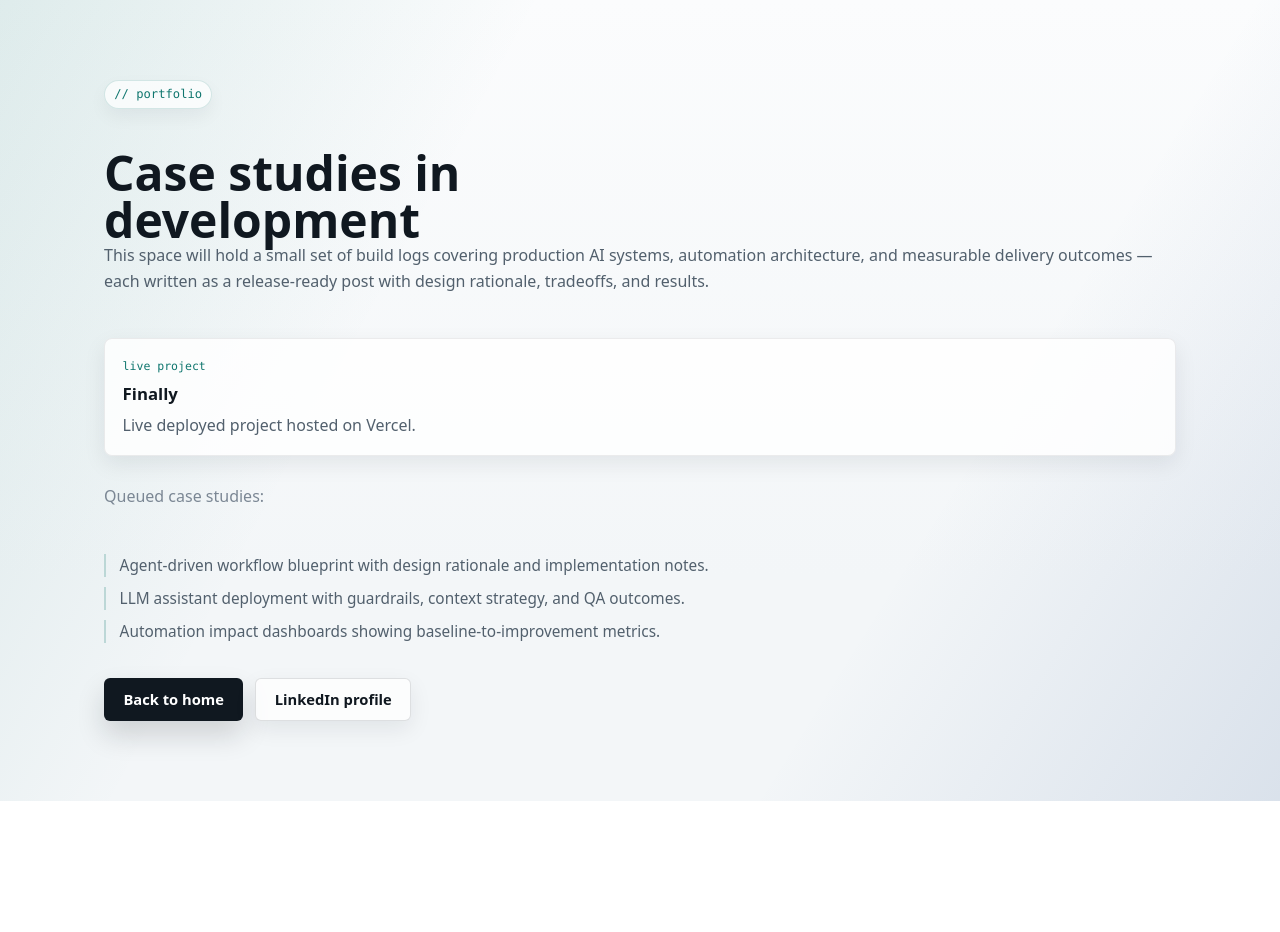
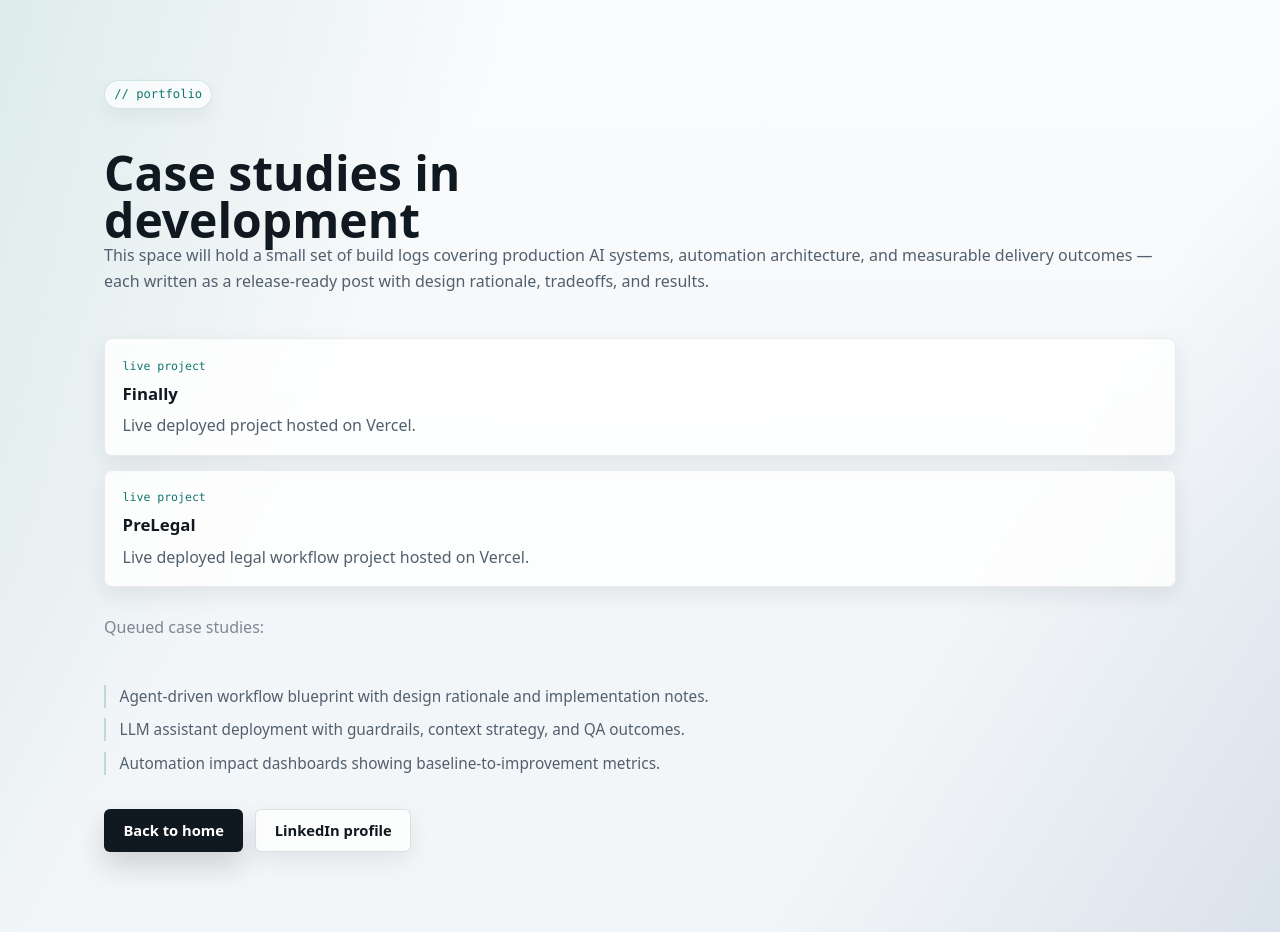
Before and after one commit to justinunderhill/digitalcv, a Next.js app: page /portfolio in a window 1280 px wide. Before the commit the page ends 801 px from the top, so only its background shows below. Built offline with nearby package versions, Linux system fonts and the light colour scheme; no server answers.

Commit message:
Add PreLegal to portfolio

```diff
--- a/app/page.tsx
+++ b/app/page.tsx
@@ -115,6 +115,11 @@ const liveCaseStudies = [
     title: "Finally",
     url: "https://finally-beryl.vercel.app/",
     detail: "Live deployed project hosted on Vercel.",
+  },
+  {
+    title: "PreLegal",
+    url: "https://prelegal-zeta.vercel.app/login/",
+    detail: "Live deployed legal workflow project hosted on Vercel.",
   },
 ];
 
--- a/app/portfolio/page.tsx
+++ b/app/portfolio/page.tsx
@@ -5,6 +5,11 @@ const liveCaseStudies = [
     title: "Finally",
     url: "https://finally-beryl.vercel.app/",
     detail: "Live deployed project hosted on Vercel.",
+  },
+  {
+    title: "PreLegal",
+    url: "https://prelegal-zeta.vercel.app/login/",
+    detail: "Live deployed legal workflow project hosted on Vercel.",
   },
 ];
 
```
